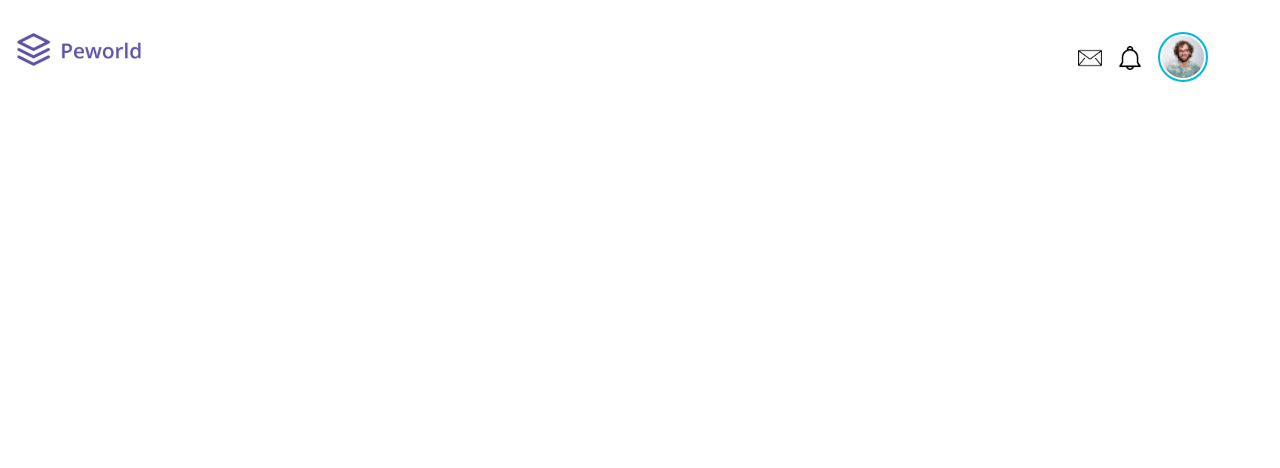
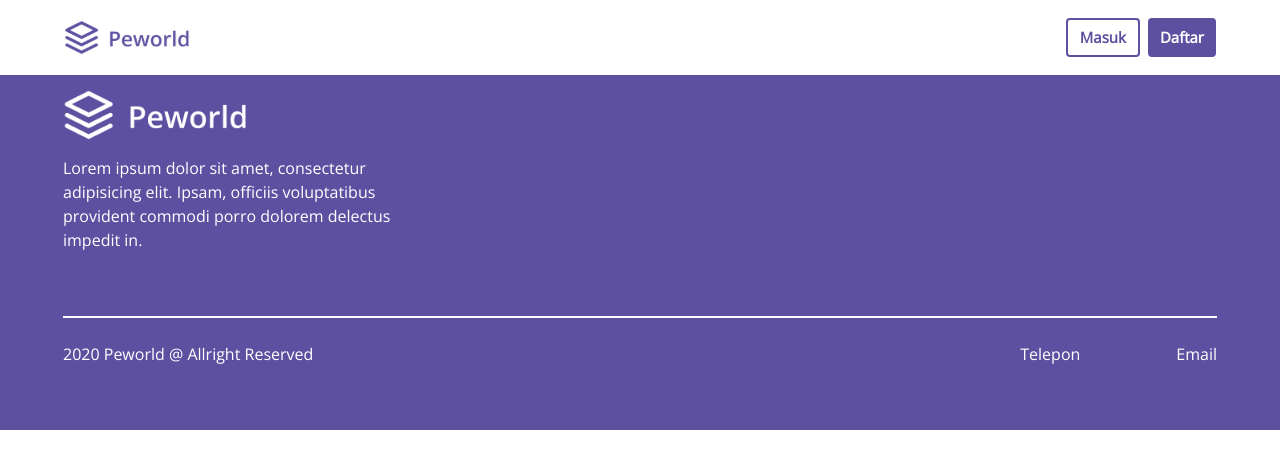
Before and after one commit to Mrikoarafi/peworld-frontend, a Vue app: page / in a window 1280 px wide. Shown: the top 468 px of the page. Built offline with nearby package versions, Linux system fonts and the light colour scheme; what vue-sweetalert2 would draw is missing.

Commit message:
navbar footer done

```diff
--- /dev/null
+++ b/src/components/Footer.vue
@@ -0,0 +1,44 @@
+<template>
+    <div>
+        <div class="container-fluid">
+            <div class="row mr-md-5 ml-md-5 mr-2 ml-2">
+                <div class="footer-top col-12 p-0 mt-2 mb-2 d-flex align-items-center">
+                    <img src="../assets/images/logo.png" alt="">
+                </div>
+                <div class="footer-mid col-12 col-md-4 p-0 mb-5">
+                    Lorem ipsum dolor sit amet, consectetur adipisicing elit. Ipsam, officiis voluptatibus provident commodi porro dolorem delectus impedit in.
+                </div>
+                <div class="footer-mid col-12 p-0 mb-2">
+                    <hr style="border: 1px white solid; ">
+                </div>
+                <div class="footer-mid col-12 p-0 mb-5 d-block d-md-flex justify-content-between">
+                    <div>
+                        <p>2020 Peworld @ Allright Reserved</p>
+                    </div>
+                    <div class="d-flex flex-sm-row flex-column">
+                        <p class="mr-md-5">Telepon</p>
+                        <p class="ml-md-5">Email</p>
+                    </div>
+                </div>
+            </div>
+        </div>
+    </div>
+</template>
+
+<script>
+export default {
+
+}
+</script>
+
+<style scoped>
+.container-fluid {
+    background: #5E50A1;
+}
+.footer-top img {
+    height: 80%;
+}
+.footer-mid {
+    color: white
+}
+</style>
--- a/src/components/Navbar.vue
+++ b/src/components/Navbar.vue
@@ -1,7 +1,7 @@
 <template>
   <div>
     <b-navbar toggleable="md" type="light" class=" h-158 mt-10">
-      <b-navbar-brand href="" class=" d-flex" @click="home">
+      <b-navbar-brand href="" class=" d-flex ml-2 ml-md-5">
         <img src="../assets/icons/Peworld Logo.svg" alt="">
       </b-navbar-brand>
 
@@ -9,17 +9,17 @@
         ><img src="../assets/icons/align-right.png"
       /></b-navbar-toggle>
 
-      <b-collapse id="nav-collapse" is-nav class="ml-sm-auto mt-sm-3">
+      <b-collapse id="nav-collapse" is-nav class="ml-sm-auto">
         <b-navbar-nav class=" ml-auto" v-if="logged">
           <b-navbar-nav class=" mr-xl-auto notif-chat">
-            <b-nav-item href="#" class="d-block d-md-none">Chats</b-nav-item>
-            <b-nav-item href="#" class="d-block d-md-none"
+            <b-nav-item href="#" class="d-block d-md-none nav-ChatNotif">Chats</b-nav-item>
+            <b-nav-item href="#" class="d-block d-md-none nav-ChatNotif"
               >Notifications</b-nav-item
             >
-            <b-nav-item href="#" class="d-none d-md-flex"
+            <b-nav-item href="#" class="d-none mr-2 d-md-flex"
               ><img src="../assets/icons/mail.png"
             /></b-nav-item>
-            <b-nav-item href="/notifications" class="d-none d-md-flex"
+            <b-nav-item href="/notifications" class="d-none mr-2 d-md-flex"
               ><img src="../assets/icons/bell.png"
             /></b-nav-item>
           </b-navbar-nav>
@@ -43,21 +43,67 @@
           </b-nav-item-dropdown>
         </b-navbar-nav>
         <b-navbar-nav class="ml-auto" v-else>
-          <router-link
-            to="/register"
+          <button
             type="button"
             class="btn mr-2 btn-outline-signup"
-            >Masuk</router-link
+            data-toggle="modal" data-target="#loginfor"
+            >Masuk</button
           >
-          <router-link
-            to="/register"
+          <button
+            data-toggle="modal" data-target="#registerfor"
             type="button"
-            class="btn btnsignup"
-            >Daftar</router-link
+            class="btn btnsignup mr-5"
+            >Daftar</button
           >
         </b-navbar-nav>
       </b-collapse>
     </b-navbar>
+    <div class="modal" tabindex="-1" id="loginfor">
+      <div class="modal-dialog">
+        <div class="modal-content">
+          <div class="modal-body">
+            <h5 class="text-center">
+              <img src="../assets/images/logoPurple.png" alt="logo" class="logo" />
+            </h5>
+            <router-link
+            to="/login"
+            data-dismiss="modal"
+            class="btn btn-fluid btnsignup">
+              Masuk sebagai Pekerja
+            </router-link>
+            <router-link
+            to="/loginHire"
+            data-dismiss="modal"
+            class="btn btn-fluid btn-outline-signup">
+              Masuk sebagai Perekrut
+            </router-link>
+          </div>
+        </div>
+      </div>
+    </div>
+    <div class="modal" tabindex="-1" id="registerfor">
+      <div class="modal-dialog">
+        <div class="modal-content">
+          <div class="modal-body">
+            <h5 class="text-center">
+              <img src="../assets/images/logoPurple.png" alt="logo" class="logo" />
+            </h5>
+            <router-link
+            to="/register"
+            data-dismiss="modal"
+            class="btn btn-fluid btnsignup">
+              Daftar sebagai Pekerja
+            </router-link>
+            <router-link
+            to="/registerHire"
+            data-dismiss="modal"
+            class="btn btn-fluid btn-outline-signup">
+              Daftar sebagai Perekrut
+            </router-link>
+          </div>
+        </div>
+      </div>
+    </div>
   </div>
 </template>
 
@@ -68,7 +114,7 @@
 export default {
   data () {
     return {
-      logged: true,
+      logged: false,
       dataUser: {}
     }
   },
@@ -78,20 +124,8 @@ export default {
       localStorage.removeItem('refreshToken')
       localStorage.removeItem('id')
       window.location.reload()
-    },
-    // ...mapActions({
-    //   getUser: 'user/getUserDetail',
-    //   onUpdateData: 'user/updateData'
-    // }),
-    home () {
-      window.location = '/'
     }
   }
-  // computed: {
-  //   ...mapGetters({
-  //     getdetaildata: 'user/getallData'
-  //   })
-  // }
 }
 </script>
 
@@ -107,21 +141,6 @@ export default {
     padding: 0.5rem 1rem;
     margin: 10px 0px;
 } */
-.divsearch {
-  background: #f5f5f5;
-  color: #6b6b6b;
-  font-family: Lato;
-  font-style: normal;
-  font-weight: normal;
-  font-size: 14px;
-  border-radius: 10px;
-  display: flex;
-  align-items: center;
-}
-.divsearch input {
-  background: rgba(0, 0, 0, 0);
-  border: none;
-}
 .notif-chat {
   width: 80px;
 }
@@ -133,9 +152,9 @@ export default {
   align-items: center;
 }
 .borderprofile {
-  border: 2px #00b7df solid;
-  width: 50px;
-  height: 50px;
+  border: 2px #5E50A1 solid;
+  width: 40px;
+  height: 40px;
   padding: 2px;
 }
 .borderprofile img {
@@ -154,14 +173,14 @@ export default {
 }
 .navigation {
   color: #000;
-  font-family: "Poppins", sans-serif;
+  font-family: 'Open Sans', sans-serif;
   font-weight: 500;
   margin: 0px 10px;
 }
 .btn {
   width: 100%;
   font-size: 15px;
-  font-family: "Poppins", sans-serif;
+  font-family: 'Open Sans', sans-serif;
   font-weight: 700;
   margin: 10px 0px;
   border-radius: 10px;
@@ -171,6 +190,9 @@ export default {
   border-radius: 4px;
   border: none;
   color: white;
+}
+.btnsignup:hover {
+  color: whitesmoke
 }
 .btn-outline-signup {
   border: 2px #5E50A1 solid;
@@ -184,11 +206,15 @@ export default {
   }
   #nav-collapse {
     background-color: white;
-    padding: 30px;
+    padding: 10px;
     border-radius: 0px 0px 10px 10px;
+    border-bottom: 2px #5E50A1 solid;
   }
   .borderprofile {
-    border: 2px #fff solid;
+    border: 2px #5E50A1 solid;
+  }
+  .nav-ChatNotif {
+    color: #5E50A1 !important;
   }
 }
 </style>
--- a/src/views/ForgotPassword.vue
+++ b/src/views/ForgotPassword.vue
@@ -1,7 +1,7 @@
 <template>
   <div class="login-page">
-    <div class="container">
-      <div class="row">
+    <div class="container-fluid">
+      <div class="row pl-4 pr-4">
         <div class="col-sm-7 d-none d-sm-block">
           <div class="image-left col-sm-12">
             <img src="../assets/images/logo.png" alt="logo Peworld" class="logo">
--- a/src/views/Home.vue
+++ b/src/views/Home.vue
@@ -3,6 +3,7 @@
     <Navbar/>
     <!-- <img alt="Vue logo" src="../assets/logo.png">
     <HelloWorld msg="Welcome to Your Vue.js App"/> -->
+    <Footer />
   </div>
 </template>
 
@@ -10,11 +11,13 @@
 // @ is an alias to /src
 // import HelloWorld from '@/components/HelloWorld.vue'
 import Navbar from '@/components/Navbar.vue'
+import Footer from '@/components/Footer.vue'
 
 export default {
   name: 'Home',
   components: {
-    Navbar
+    Navbar,
+    Footer
   }
 }
 </script>
--- a/src/views/Login.vue
+++ b/src/views/Login.vue
@@ -1,7 +1,7 @@
 <template>
   <div class="login-page">
-    <div class="container">
-      <div class="row">
+    <div class="container-fluid">
+      <div class="row p-2 pl-4 pr-4">
         <div class="col-sm-7 d-none d-sm-block">
           <div class="image-left col-sm-12">
             <img src="../assets/images/logo.png" alt="logo Peworld" class="logo">
--- a/src/views/LoginHire.vue
+++ b/src/views/LoginHire.vue
@@ -1,7 +1,7 @@
 <template>
   <div class="login-page">
-    <div class="container">
-      <div class="row">
+    <div class="container-fluid">
+      <div class="row p-2 pl-4 pr-4">
         <div class="col-sm-7 d-none d-sm-block">
           <div class="image-left col-sm-12">
             <img src="../assets/images/logo.png" alt="logo Peworld" class="logo">
--- a/src/views/Register.vue
+++ b/src/views/Register.vue
@@ -1,7 +1,7 @@
 <template>
   <div class="register-page">
-    <div class="container">
-      <div class="row">
+    <div class="container-fluid">
+      <div class="row p-2 pl-4 pr-4">
         <div class="col-sm-7 d-none d-sm-block">
           <div class="image-left col-sm-12">
             <img src="../assets/images/logo.png" alt="logo Peworld" class="logo">
--- a/src/views/RegisterHire.vue
+++ b/src/views/RegisterHire.vue
@@ -1,7 +1,7 @@
 <template>
   <div class="register-page">
-    <div class="container">
-      <div class="row">
+    <div class="container-fluid">
+      <div class="row p-2 pl-4 pr-4">
         <div class="col-sm-7 d-none d-sm-block">
           <div class="image-left col-sm-12">
             <img src="../assets/images/logo.png" alt="logo Peworld" class="logo">
```
